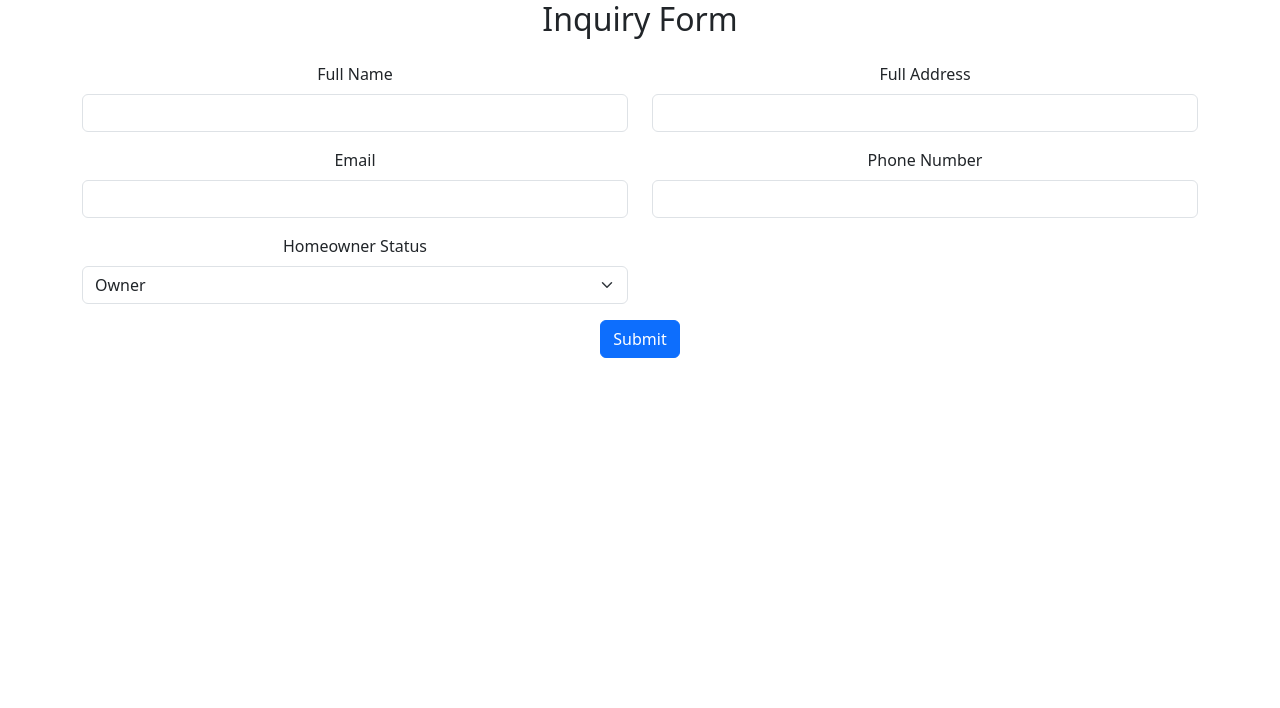
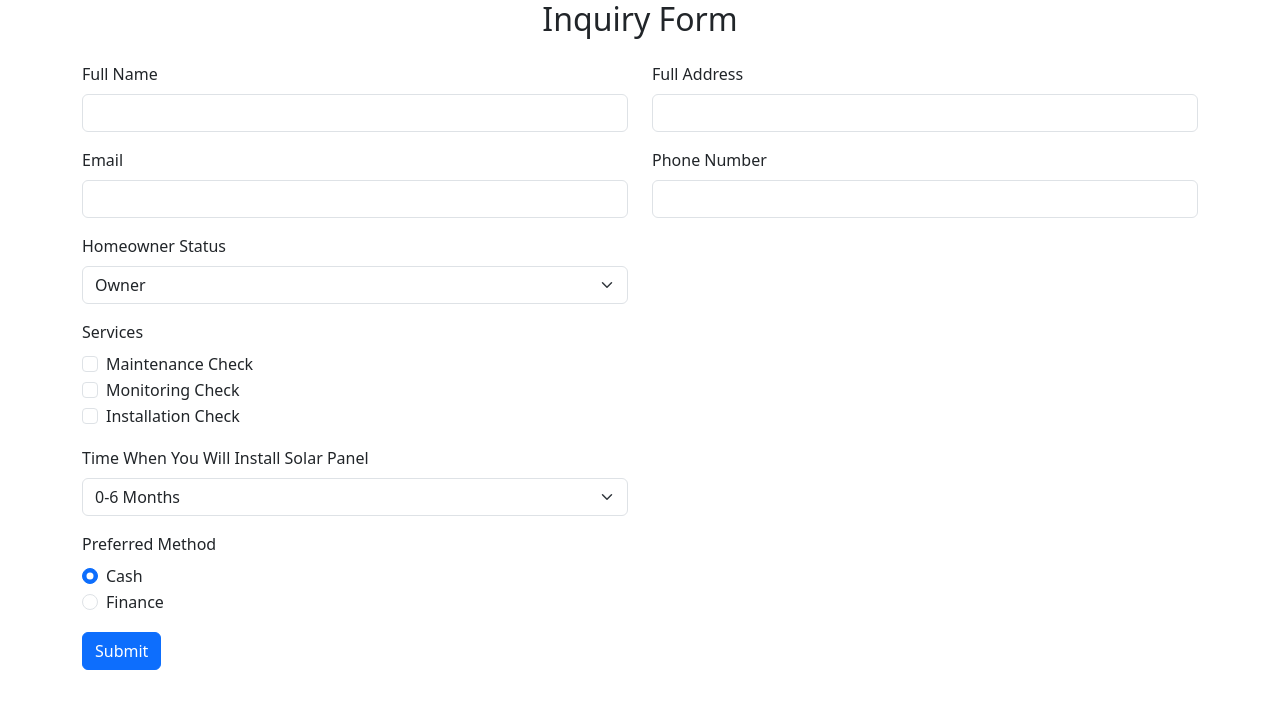
Before and after one commit to mali2927/Suniese-CRM, a React (Create React App) app: page /inquiryform/1 in a window 1280 px wide. Shown: the top 708 px of the page. Built offline with nearby package versions, Linux system fonts and the light colour scheme.

Commit message:
inquiry new feilds in form

```diff
--- a/src/Components/UserComponents/InquiryForm.js
+++ b/src/Components/UserComponents/InquiryForm.js
@@ -1,4 +1,4 @@
-import React, { useState, useEffect } from "react";
+import React, { useState } from "react";
 import { useParams } from "react-router-dom";
 import config from "../../config";
 
@@ -10,14 +10,28 @@ const InquiryForm = () => {
     email: "",
     phoneNumber: "",
     homeownerStatus: "owner", // Default value as "owner"
+    services: [],
+    installationTime: "0-6 months", // Default value
+    preferredMethod: "cash", // Default value
   });
 
   const handleChange = (e) => {
-    const { name, value } = e.target;
-    setFormData({
-      ...formData,
-      [name]: value,
-    });
+    const { name, value, type, checked } = e.target;
+
+    if (type === "checkbox") {
+      setFormData((prevFormData) => {
+        const updatedServices = checked
+          ? [...prevFormData.services, value]
+          : prevFormData.services.filter((service) => service !== value);
+
+        return { ...prevFormData, services: updatedServices };
+      });
+    } else {
+      setFormData({
+        ...formData,
+        [name]: value,
+      });
+    }
   };
 
   const handleSubmit = async (e) => {
@@ -30,7 +44,7 @@ const InquiryForm = () => {
         method: "POST",
         headers: {
           "Content-Type": "application/json",
-          Authorization: `Bearer ${localStorage.getItem("auth_token")}`, // Include the token if necessary
+          Authorization: `Bearer ${localStorage.getItem("auth_token")}`,
         },
         body: JSON.stringify(data),
       });
@@ -45,7 +59,10 @@ const InquiryForm = () => {
           email: "",
           phoneNumber: "",
           homeownerStatus: "owner",
-        }); // Clear the form after submission
+          services: [],
+          installationTime: "0-6 months",
+          preferredMethod: "cash",
+        });
       } else {
         alert(result.message || "Error submitting inquiry.");
       }
@@ -58,7 +75,7 @@ const InquiryForm = () => {
   return (
     <>
       <h2>Inquiry Form</h2>
-      <form onSubmit={handleSubmit} className="container mt-4">
+      <form onSubmit={handleSubmit} className="container mt-4 text-start">
         <div className="row">
           <div className="col-md-6 mb-3">
             <label htmlFor="fullName" className="form-label">
@@ -137,6 +154,102 @@ const InquiryForm = () => {
             </select>
           </div>
         </div>
+        <div className="row">
+          <div className="col-md-12 mb-3">
+            <label className="form-label">Services</label>
+            <div className="form-check">
+              <input
+                type="checkbox"
+                id="maintenance"
+                name="services"
+                value="maintenance"
+                onChange={handleChange}
+                className="form-check-input"
+              />
+              <label htmlFor="maintenance" className="form-check-label">
+                Maintenance Check
+              </label>
+            </div>
+            <div className="form-check">
+              <input
+                type="checkbox"
+                id="monitoring"
+                name="services"
+                value="monitoring"
+                onChange={handleChange}
+                className="form-check-input"
+              />
+              <label htmlFor="monitoring" className="form-check-label">
+                Monitoring Check
+              </label>
+            </div>
+            <div className="form-check">
+              <input
+                type="checkbox"
+                id="installation"
+                name="services"
+                value="installation"
+                onChange={handleChange}
+                className="form-check-input"
+              />
+              <label htmlFor="installation" className="form-check-label">
+                Installation Check
+              </label>
+            </div>
+          </div>
+        </div>
+        <div className="row">
+          <div className="col-md-6 mb-3">
+            <label htmlFor="installationTime" className="form-label">
+              Time When You Will Install Solar Panel
+            </label>
+            <select
+              id="installationTime"
+              name="installationTime"
+              value={formData.installationTime}
+              onChange={handleChange}
+              className="form-select"
+              required
+            >
+              <option value="0-6 months">0-6 Months</option>
+              <option value="6-12 months">6-12 Months</option>
+              <option value="12+ months">12+ Months</option>
+            </select>
+          </div>
+        </div>
+        <div className="row">
+          <div className="col-md-6 mb-3">
+            <label className="form-label">Preferred Method</label>
+            <div className="form-check">
+              <input
+                type="radio"
+                id="cash"
+                name="preferredMethod"
+                value="cash"
+                checked={formData.preferredMethod === "cash"}
+                onChange={handleChange}
+                className="form-check-input"
+              />
+              <label htmlFor="cash" className="form-check-label">
+                Cash
+              </label>
+            </div>
+            <div className="form-check">
+              <input
+                type="radio"
+                id="finance"
+                name="preferredMethod"
+                value="finance"
+                checked={formData.preferredMethod === "finance"}
+                onChange={handleChange}
+                className="form-check-input"
+              />
+              <label htmlFor="finance" className="form-check-label">
+                Finance
+              </label>
+            </div>
+          </div>
+        </div>
         <button type="submit" className="btn btn-primary">
           Submit
         </button>
```
Also changed, not shown: 1 other file (tests, documents, lock files or other folders).
